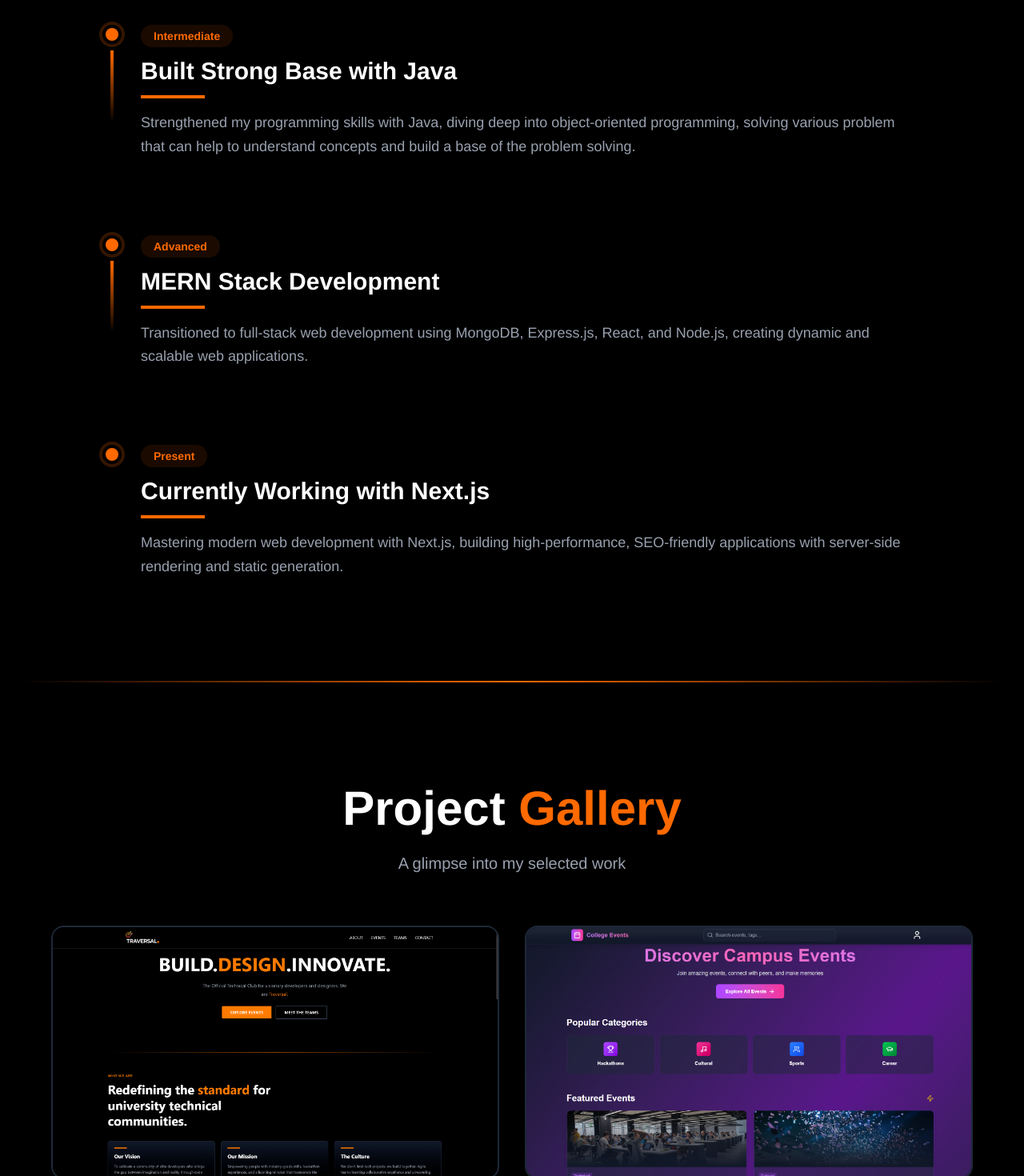
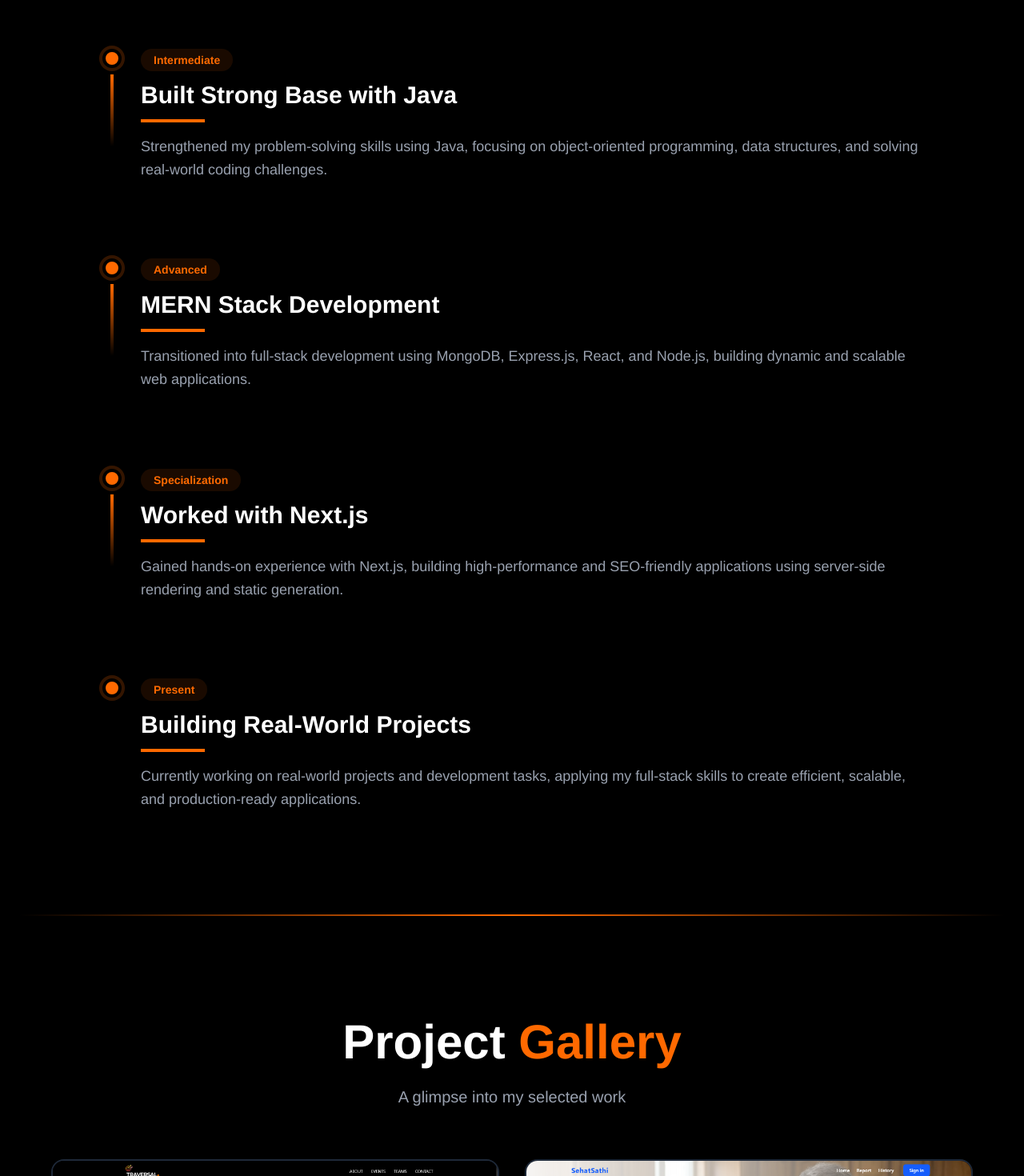
Before and after one commit to Ayushrf121/Portfolio, a Next.js app: page / in a window 1280 px wide. Shown: the part 1240-2710 px from the top of the page at 80% size. Built offline with nearby package versions, Linux system fonts and the light colour scheme.

Commit message:
Added few more details and project details

```diff
--- a/app/Components/Our_JSON_Data/journeySteps.json
+++ b/app/Components/Our_JSON_Data/journeySteps.json
@@ -1,22 +1,27 @@
 [
   {
     "title": "Started with C Programming",
-        "description": "Began my journey as a developer learning the fundamentals of programming through C language.",
+    "description": "Began my journey in programming by learning C, building a strong foundation in logic building, memory management, and core programming concepts.",
     "year": "Foundation"
   },
   {
     "title": "Built Strong Base with Java",
-        "description": "Strengthened my programming skills with Java, diving deep into object-oriented programming, solving various problem that can help to understand concepts and build a base of the problem solving.",
+    "description": "Strengthened my problem-solving skills using Java, focusing on object-oriented programming, data structures, and solving real-world coding challenges.",
     "year": "Intermediate"
   },
   {
     "title": "MERN Stack Development",
-        "description": "Transitioned to full-stack web development using MongoDB, Express.js, React, and Node.js, creating dynamic and scalable web applications.",
+    "description": "Transitioned into full-stack development using MongoDB, Express.js, React, and Node.js, building dynamic and scalable web applications.",
     "year": "Advanced"
   },
   {
-        "title": "Currently Working with Next.js",
-        "description": "Mastering modern web development with Next.js, building high-performance, SEO-friendly applications with server-side rendering and static generation.",
+    "title": "Worked with Next.js",
+    "description": "Gained hands-on experience with Next.js, building high-performance and SEO-friendly applications using server-side rendering and static generation.",
+    "year": "Specialization"
+  },
+  {
+    "title": "Building Real-World Projects",
+    "description": "Currently working on real-world projects and development tasks, applying my full-stack skills to create efficient, scalable, and production-ready applications.",
     "year": "Present"
   }
 ]
--- a/app/Components/Our_JSON_Data/project_data.json
+++ b/app/Components/Our_JSON_Data/project_data.json
@@ -4,6 +4,12 @@
     "title":"Traversal",
     "webLink":"https://www.traversalhub.in/",
     "description":"TraversalHub is the official website for the Traversal technical club, designed to present the club’s mission, events, and team in a modern and structured way. The project focuses on clean UI design, organized content sections, and responsive layout to showcase technical workshops, community updates, and faculty mentorship within the university tech community."
+  },
+  {
+    "image":"/sehatSathi.png",
+    "title":"SehatSathi",
+    "webLink":"https://sehatsathi-omega.vercel.app/",
+    "description": "A React-based project developed during FOSS Hack 2026 that leverages Gemini and Sarvam APIs to analyze medical reports, extract key insights, and present them in a user-friendly format. It simplifies complex medical data through intelligent summaries and natural language processing."
   },
   {
     "image": "/glimpse_img4.1.png",
--- a/app/Components/Project_Gallery/ProjectGallery.js
+++ b/app/Components/Project_Gallery/ProjectGallery.js
@@ -30,13 +30,14 @@ export default function ProjectGallery() {
 
             {/* Project 2 */}
 
-            <ImageDiv data-aos="zoom-in" data-aos-duration="2000"  src='/glimpse_img1.png' alt='Authentication_image'/>
+            <ImageDiv data-aos="zoom-in" data-aos-duration="2000"  src='/sehatSathi.png' alt='medicalChecker_image'/>
 
             {/* Project 3 */}
-            <ImageDiv data-aos="zoom-in" data-aos-duration="2000"  src='/glimpse_img3.png' alt='Spotify_image'/>
+
+            <ImageDiv data-aos="zoom-in" data-aos-duration="2000"  src='/glimpse_img4.1.png' alt='Pizzachio_image'/>
 
             {/* Project 4 */}
-            <ImageDiv data-aos="zoom-in" data-aos-duration="2000"  src='/glimpse_img4.1.png' alt='Pizzachio_image'/>
+            <ImageDiv data-aos="zoom-in" data-aos-duration="2000"  src='/glimpse_img3.png' alt='Spotify_image'/>
 
           </div>
 
```
Also changed, not shown: public/sehatSathi.png (added). Lines whose indentation alone changed are shown as unchanged.
